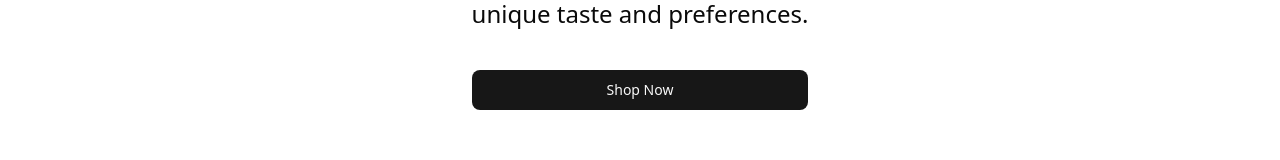
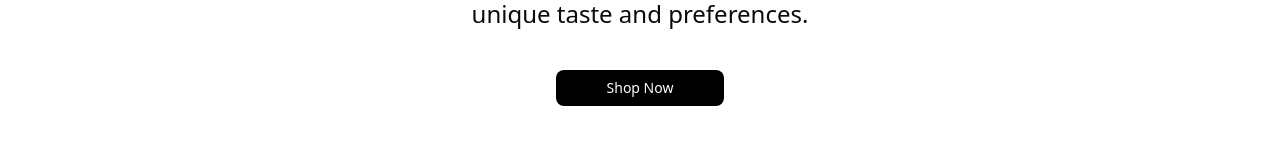
Before and after one commit to rdGxd/MiniEcommerce, a Next.js app in the folder frontend/: page / in a window 1280 px wide. Shown: the part 226-386 px from the top of the page. Built offline with nearby package versions, Linux system fonts and the light colour scheme; no server answers.

Commit message:
feat: adicionar navegação com Link nos componentes ProductCard e Home
Signed-off-by: Rodrigo <rdg.hora1@gmail.com>

```diff
--- a/frontend/src/app/page.tsx
+++ b/frontend/src/app/page.tsx
@@ -4,6 +4,7 @@ import { TopSelling } from "@/components/new-arrivals";
 import { NewArrivals } from "@/components/top-selling";
 import { Button } from "@/components/ui/button";
 import Image from "next/image";
+import Link from "next/link";
 
 export default function Home() {
   return (
@@ -17,9 +18,14 @@ export default function Home() {
           Discover a wide range of clothing options tailored to your unique
           taste and preferences.
         </p>
-        <Button size="lg" className="w-full cursor-pointer md:w-1/2">
-          Shop Now
-        </Button>
+        <Link
+          href="/products"
+          className="w-full cursor-pointer md:w-1/2 lg:w-1/4"
+        >
+          <Button className="w-full cursor-pointer bg-black text-white hover:bg-gray-800 dark:bg-white dark:text-black dark:hover:bg-gray-200">
+            Shop Now
+          </Button>
+        </Link>
       </div>
 
       <div className="grid w-full max-w-3xl grid-cols-2 gap-4 p-2 sm:grid-cols-3 lg:col-span-10 lg:max-w-5xl">
--- a/frontend/src/components/product-card/index.tsx
+++ b/frontend/src/components/product-card/index.tsx
@@ -1,5 +1,6 @@
 import { Product } from "@/contexts/ProductsContext";
 import { ShoppingCartIcon } from "lucide-react";
+import Link from "next/link";
 import { useRouter } from "next/navigation";
 
 interface ProductCardProps {
@@ -18,16 +19,10 @@ export function ProductCard({ product }: ProductCardProps) {
     );
   }
 
-  const handleClick = () => {
-    router.push(`/products/details/${product.data.id}`);
-  };
-
   return (
-    <button
-      type="button"
-      key={product.data.id}
+    <Link
+      href={`/products/details/${product.data.id}`}
       className="w-full cursor-pointer rounded-2xl border bg-white p-4 text-left hover:shadow-lg focus:ring-2 focus:ring-blue-500 focus:outline-none"
-      onClick={handleClick}
     >
       <img
         src={product.data.imageUrl}
@@ -50,6 +45,6 @@ export function ProductCard({ product }: ProductCardProps) {
           </button>
         </span>
       </div>
-    </button>
+    </Link>
   );
 }
```
Also changed, not shown: 1 other file (tests, documents, lock files or other folders).
